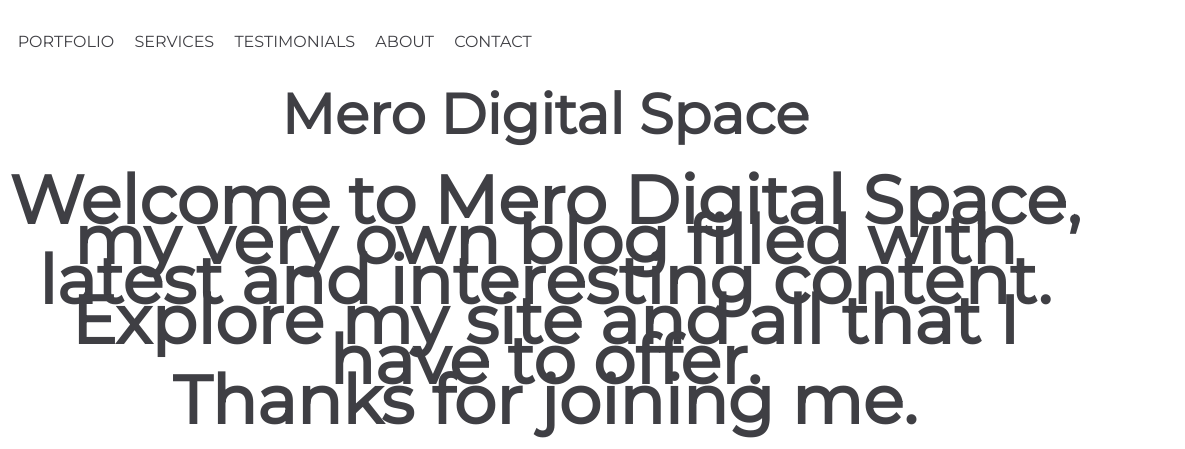
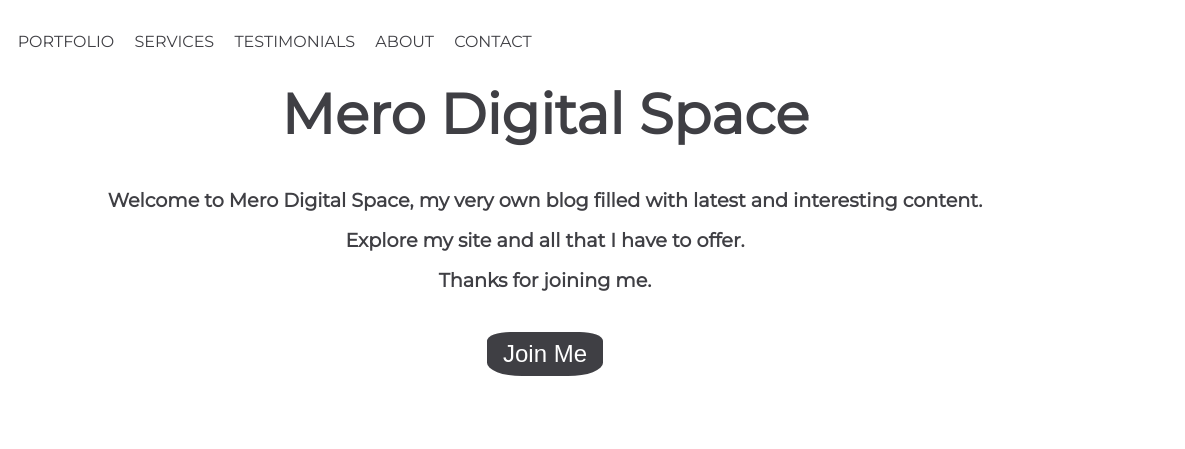
Before and after one commit to xcracei/Mero-Digital-Space, a plain HTML site: page index.html in a window 1280 px wide. Shown: the top 449 px of the page, 95-1280 px from the left. Drawn offline with Linux system fonts and the light colour scheme.

Commit message:
Update index.css

```diff
--- a/css/index.css
+++ b/css/index.css
@@ -58,7 +58,7 @@ img.social-icon:hover {
 
 .hero-text h3 {
     margin: 2rem 0;
-    font-size: 4.2rem;
+    font-size: 1.2rem;
     line-height: 2.5rem;
 }
 
```
